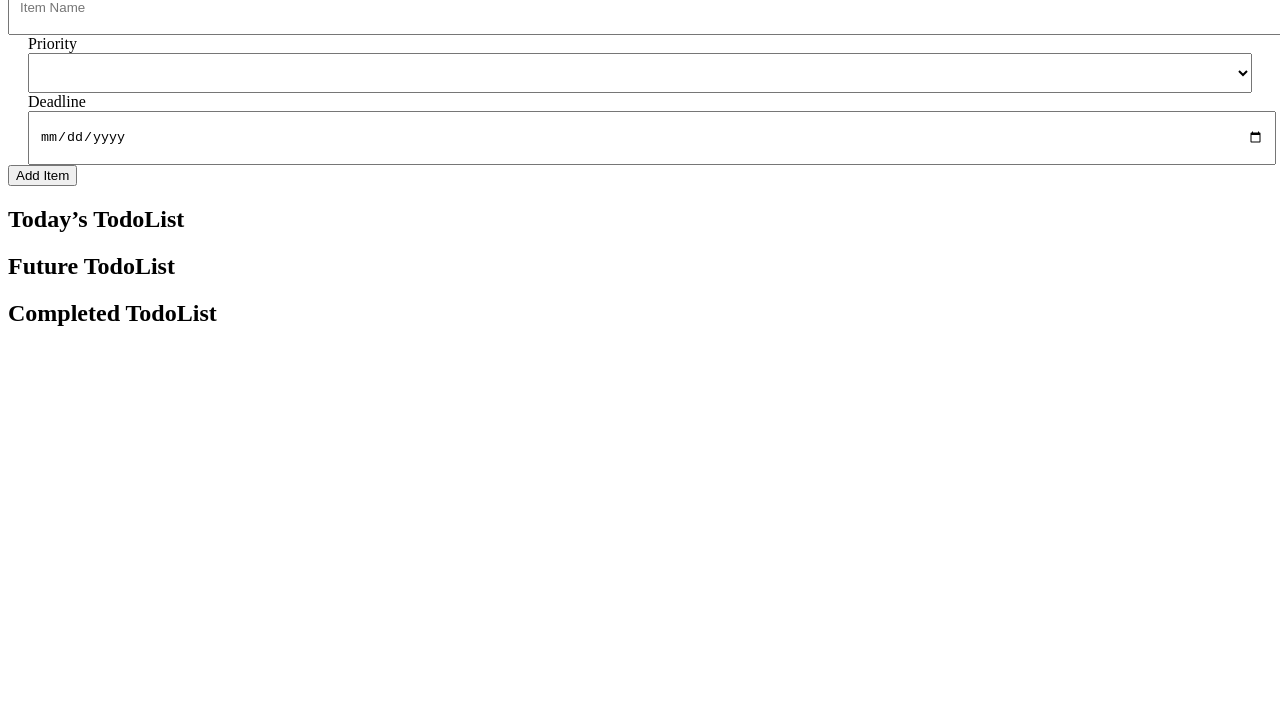
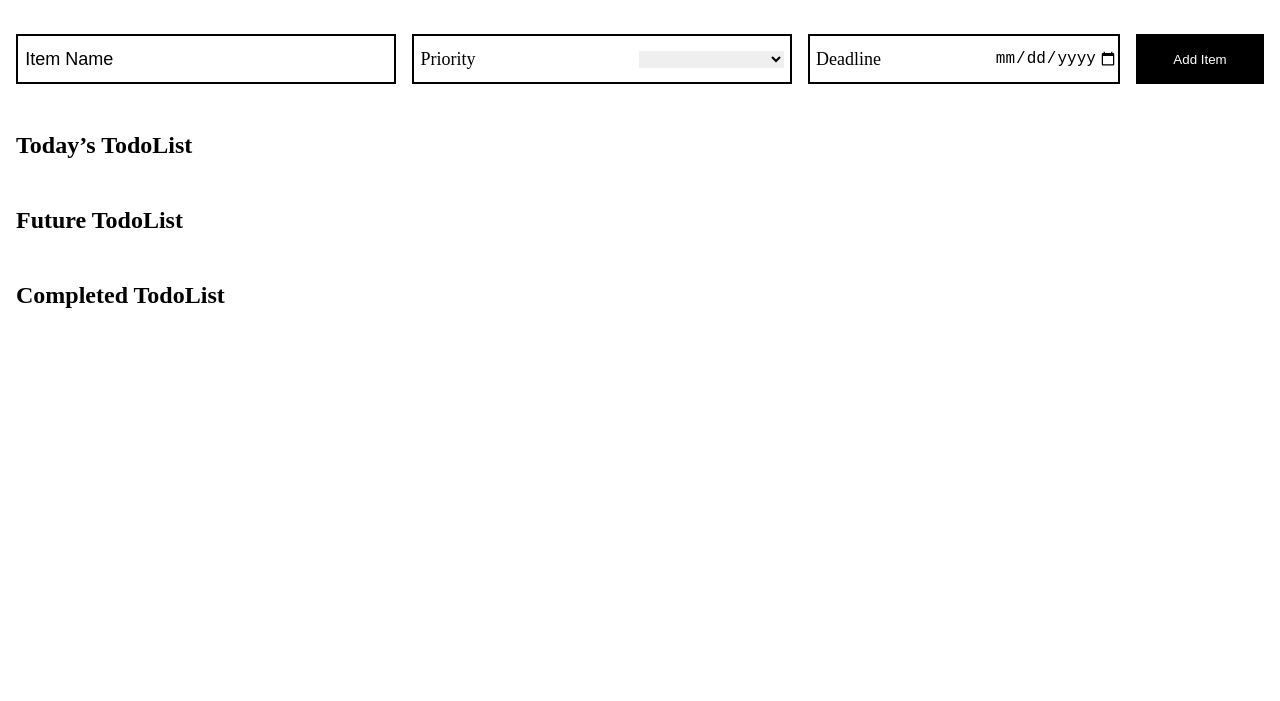
Before and after one commit to arorachirag/F3-Contest3, a plain HTML site: page index.html in a window 1280 px wide. Shown: the part 99-800 px from the top of the page. Drawn offline with Linux system fonts and the light colour scheme.

Commit message:
Update styles.css

```diff
--- a/styles.css
+++ b/styles.css
@@ -1,25 +1,113 @@
-input, select{
-    width: 100%;
-    height: 40px;
-    padding: 5px 10px;
+*{
+    padding: 0;
+    margin: 0;
+    box-sizing: border-box;
 }
-.add_item{
-    width: 500px;
-    background-color: black;
-    color: white;
-    margin-left:20px;
-    margin-right: 20px;
+.container{
+    display:flex;
+    flex-direction: column;
+    justify-content: center;
+    /* align-items: center; */
+    gap:3rem;
+    margin: 1rem;
 }
-#item_name, #deadline, #priority{
-    margin-left:20px;
-    margin-right: 20px;
+#heading{
+    text-align: center;
+    font-size: 30px;
 }
-.todaysListContainer{
-    background-color: black;
-    color: white;
+/* ----------------Add Section ---------------------- */
+.addSection{
     display: flex;
     justify-content: space-between;
-    padding: 10px 10px;
-    margin: 20px;
-    border-radius: 10px 5px 2px;
+    align-items:center;
+    gap:1rem;
 }
+#itemName,#priority,#deadline{
+    font-size: 18px;
+    border:2px solid black;
+    font-weight:500;
+    display: flex;
+    justify-content: space-between;
+    align-items: center;
+}
+#itemName{
+    flex-grow: 1;
+    padding: 7.2px;
+    height:50px;
+}
+#itemName::placeholder{
+    font-weight: 500;
+    color:black;
+}
+#deadline{
+    width:25%;
+    height:50px;
+    display: flex;
+    justify-content: space-between;
+    align-items: center;
+}
+#calendar{
+    border:none;
+    width:40%;
+    font-size: 16px;
+}
+#dateText{
+    padding: 6px;
+}
+#priority{
+    width:20%;
+    height:50px;
+    flex-grow: 1;
+    padding:6px;
+}
+.item{
+    display: flex;
+    justify-content: space-between;
+    border: 1px solid black;
+}
+select{
+    border: none;
+    width:40%;
+}
+select:focus{
+    border: none;
+}
+#calender{
+    margin-left: auto;
+}
+.btn{
+    color:white;
+    background-color: black;
+    text-align: center;
+    border: none;
+    width:8rem;
+    padding:8px;
+    height: 50px;
+}
+
+/* ---------------- ---X X X X X X X X X X X X ----------------------*/
+.list{
+    display: flex;
+    flex-direction: column;
+    justify-content: center;
+    /* align-items: center; */
+    gap: 1rem;;
+}
+.task{
+    color:white;
+    background-color: black;
+    border-radius: 10px;
+    padding:20px 15px;
+    display: flex;
+    justify-content: space-between;
+    border:1px solid black;
+    align-items: center;
+    margin:5px;
+}
+#taskIcon{
+    display: flex;
+    gap:1.5rem;
+}
+.hide{
+    display: none;
+}
```
